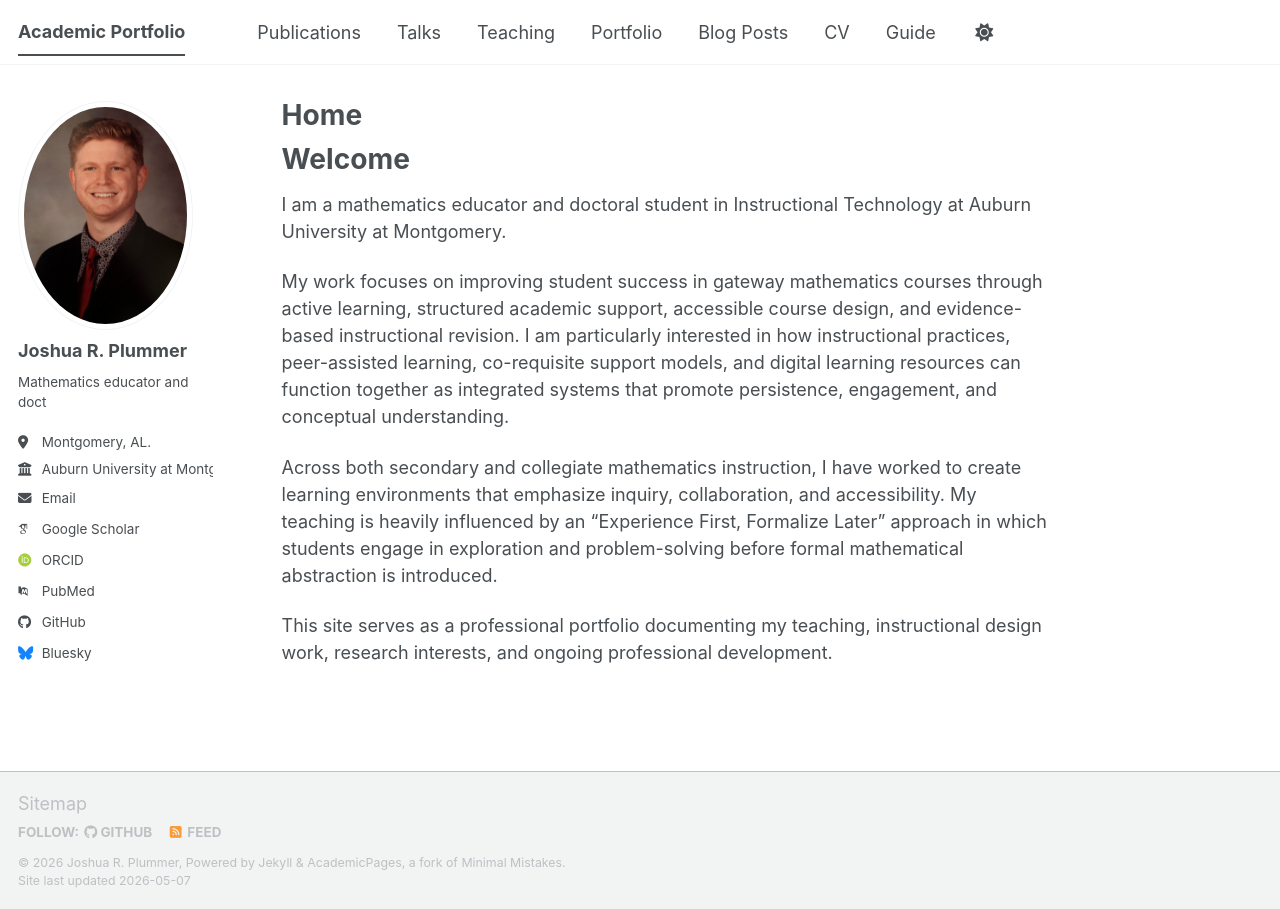
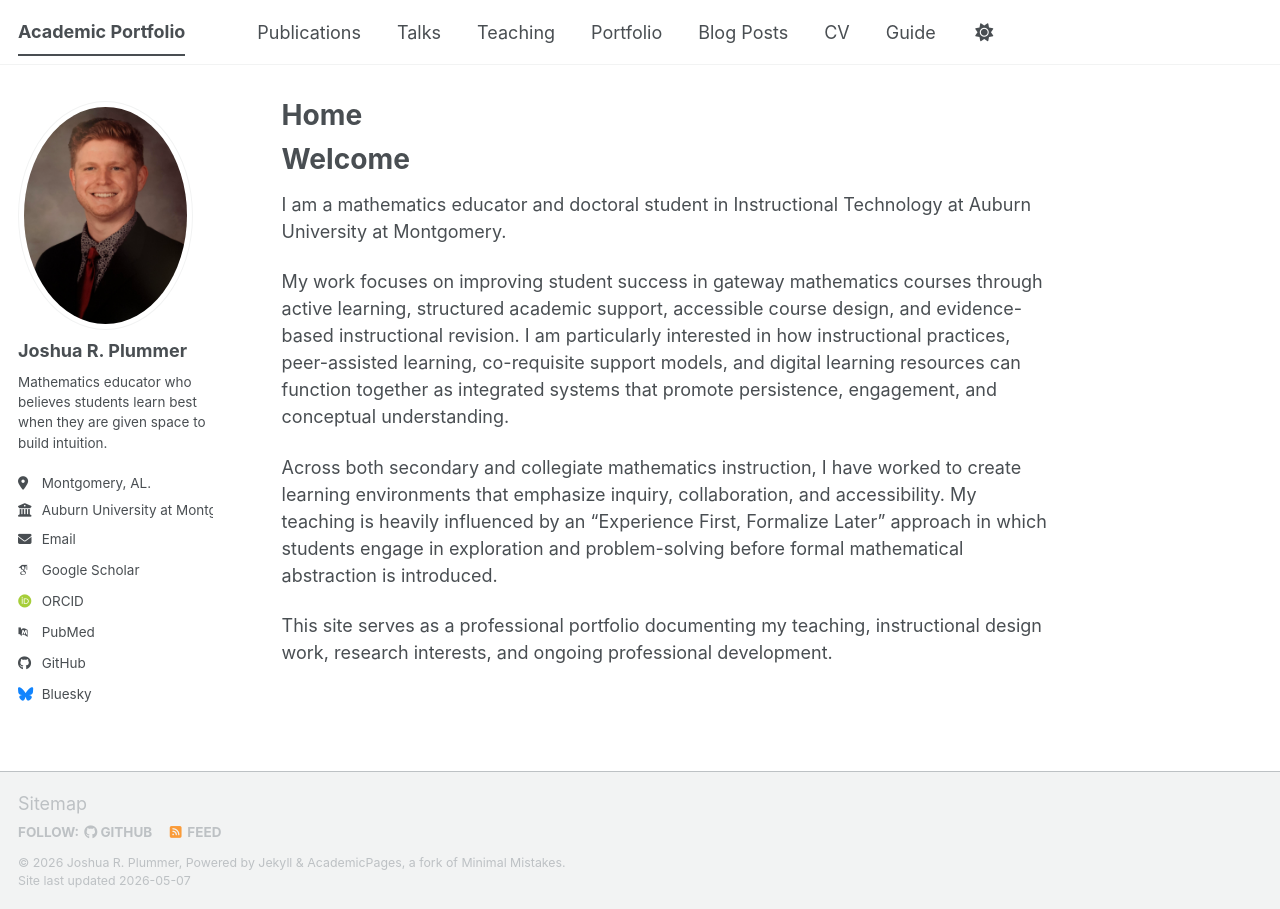
Before and after one commit to JPMathEd/Portfolio, a Jekyll site: the page built from _pages/about.md, in a window 1280 px wide. Built offline with Jekyll 4.4.1, drawn with Linux system fonts in a browser that asks for light colours; some web fonts are replaced; a script bundle is joined from its source files by our own code; library files that are not in the unit come from our copies.

Commit message:
Update _config.yml

```diff
--- a/_config.yml
+++ b/_config.yml
@@ -12,7 +12,7 @@
 title                    : "Academic Portfolio"
 title_separator          : "-"
 name                     : &name "Joshua R. Plummer"
-description              : &description "A professional portfolio of my experience in math education."   # Update this with a general description of your site, this is the default if not overridden by a page
+description              : &description "Professional portfolio focused on gateway mathematics, instructional systems, active learning, and accessible course design."   # Update this with a general description of your site, this is the default if not overridden by a page
 url                      : https://JPMathEd.github.io/Portfolio # The base hostname & protocol for your site e.g. "https://[your GitHub username].github.io",
                                                            # or if you already have some other page hosted on Github then use "https://[your GitHub username].github.io/[Your Repo Name]"
 baseurl                  : "" # the subpath of your site, e.g. "/blog"
@@ -26,7 +26,7 @@
   avatar           : "profile picc.jpg"
   name             : "Joshua R. Plummer"
   pronouns         : # example: "she/her"
-  bio              : "Mathematics educator and doct"
+  bio              : "Mathematics educator who believes students learn best when they are given space to build intuition."
   location         : "Montgomery, AL."
   employer         : "Auburn University at Montgomery"
   uri              : # URL
```
